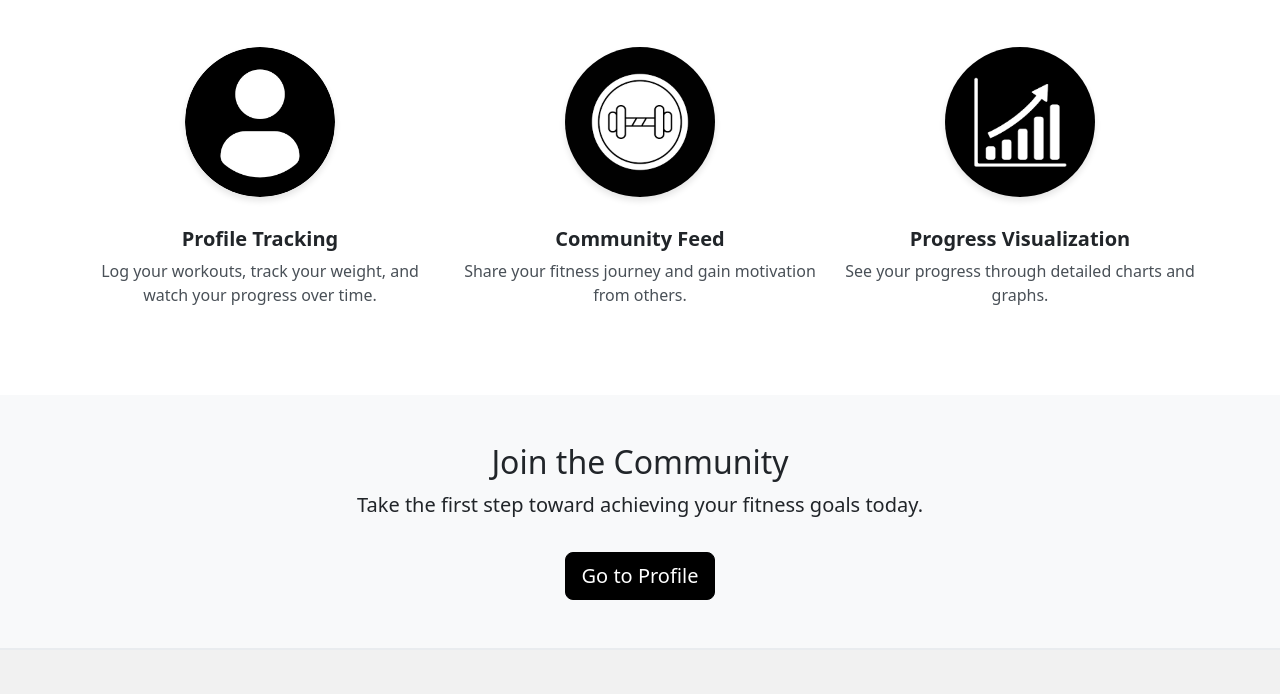
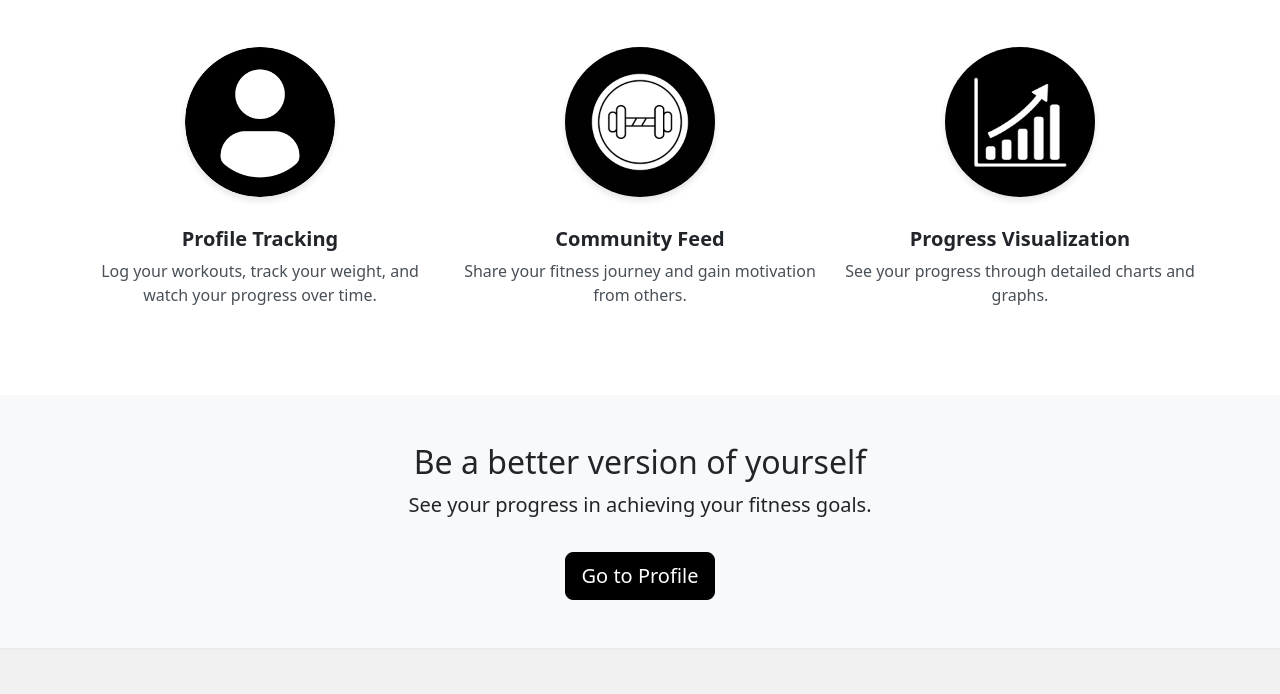
Before and after one commit to Zapryanovx/Shredded-Monty-Python, a Django app: page / in a window 1280 px wide; the page is wider, and only the part inside the window is pictured. Shown: the part 460-1154 px from the top of that part. Run offline with Django 5.2, Linux system fonts and the light colour scheme; the visitor is signed in with stand-in values (Sample User, id 1).

Commit message:
Update homepage.html

```diff
--- a/templates/homepage.html
+++ b/templates/homepage.html
@@ -50,11 +50,13 @@
 <!-- Call to Action Section -->
 <section id="register" class="py-5">
     <div class="container text-center fade-in">
+        {% if user.is_authenticated %}
+        <h2>Be a better version of yourself</h2>
+        <p class="lead">See your progress in achieving your fitness goals.</p>
+        <a href="nav-link" class="btn btn-primary btn-lg mt-3 scale-up">Go to Profile</a>
+        {% else %}
         <h2>Join the Community</h2>
         <p class="lead">Take the first step toward achieving your fitness goals today.</p>
-        {% if user.is_authenticated %}
-        <a href="nav-link" class="btn btn-primary btn-lg mt-3 scale-up">Go to Profile</a>
-        {% else %}
         <a href="{% url 'register' %}" class="btn btn-primary btn-lg mt-3 scale-up">Sign Up Now</a>
         {% endif %}
     </div>
```
